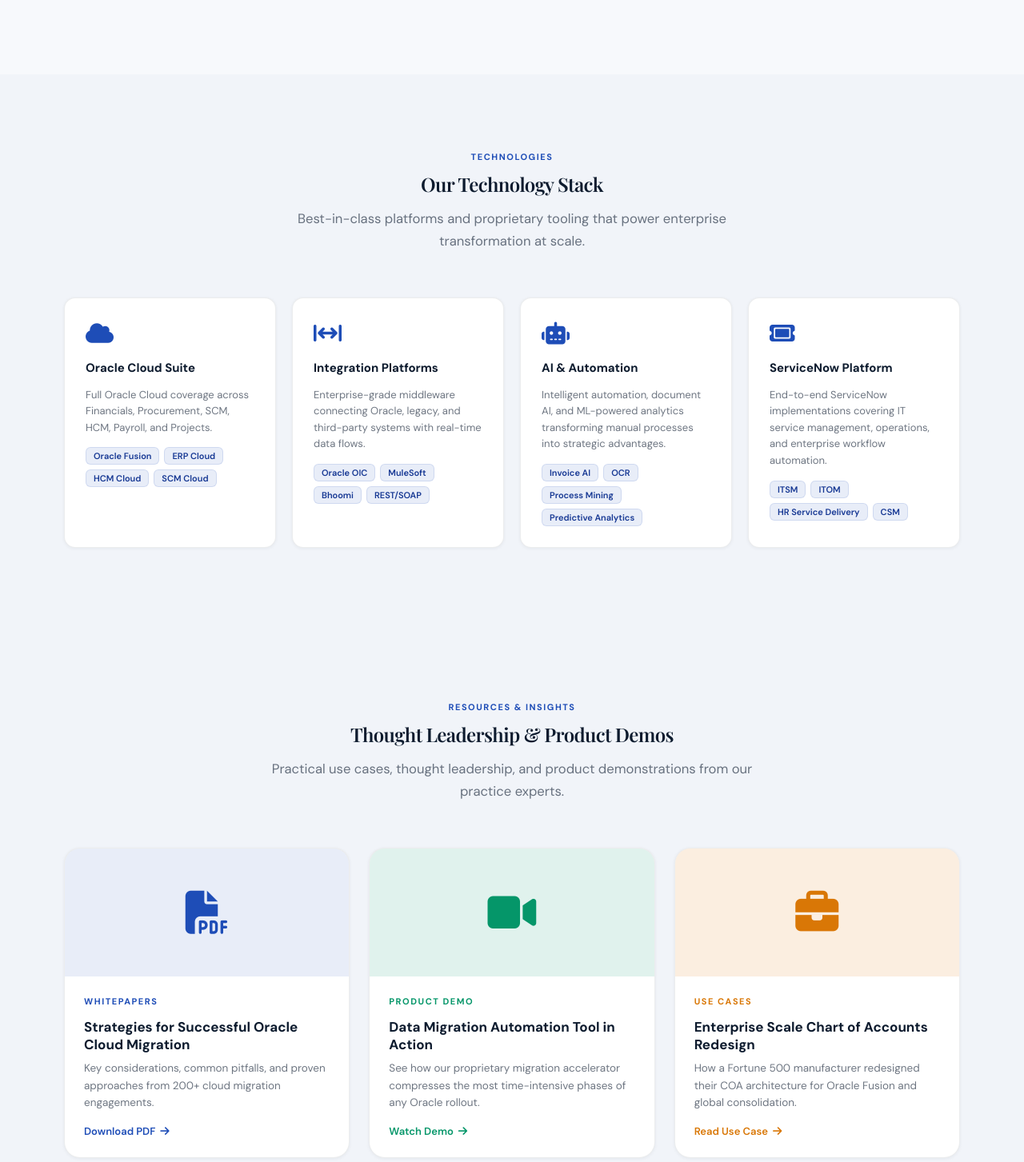
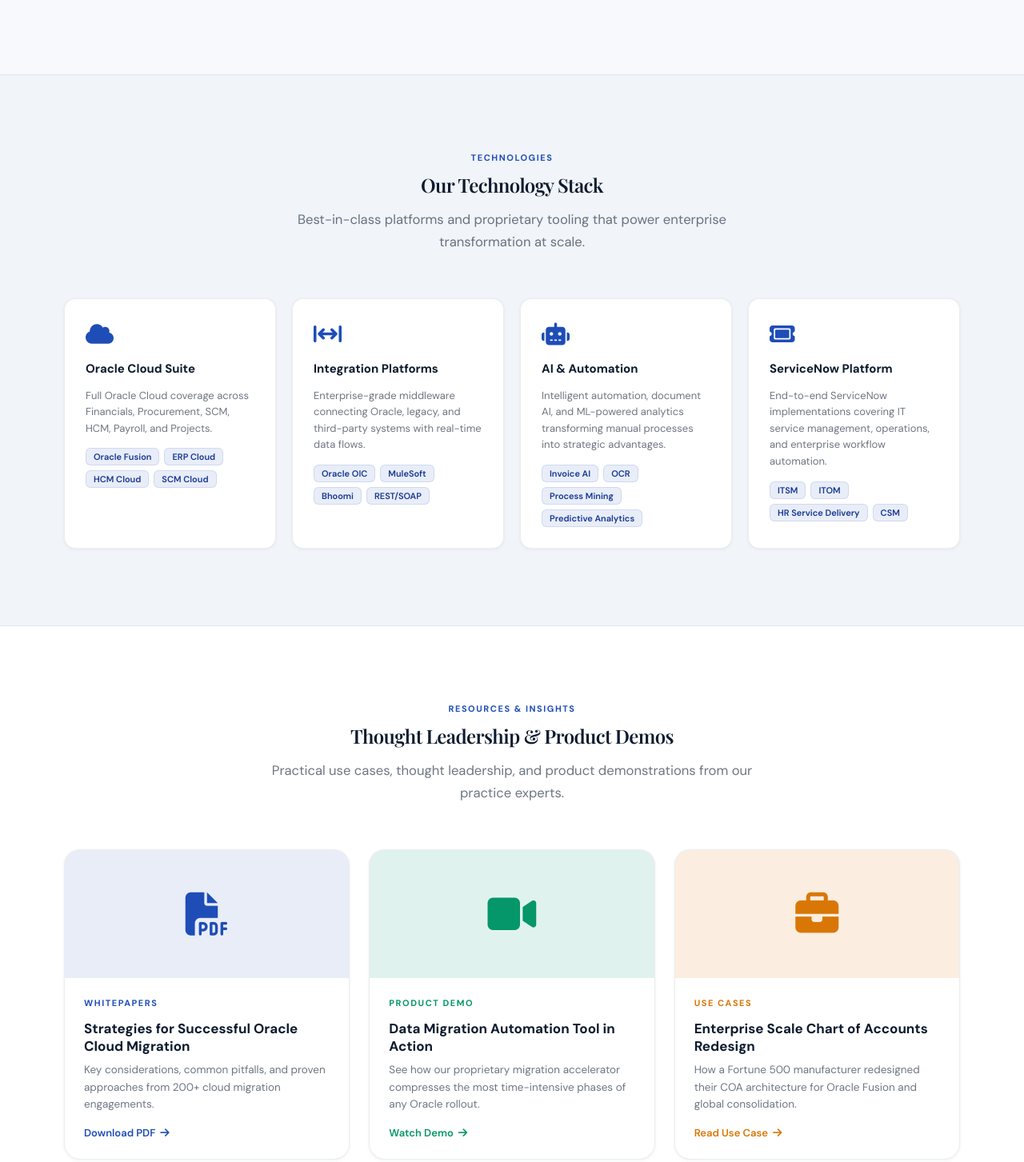
Before and after one commit to GowthamAmbadi/TEST_UC, a plain HTML site: page index.html in a window 1280 px wide. Shown: the part 1511-2964 px from the top of the page at 80% size. Drawn offline with nearby package versions, Linux system fonts and the light colour scheme.

Commit message:
sections

```diff
--- a/index.html
+++ b/index.html
@@ -331,7 +331,7 @@
   </section>
 
   <!-- ══ RESOURCES ══════════════════════════════════════════════ -->
-  <section class="section section-alt" id="resources">
+  <section class="section section-white" id="resources">
     <div class="wrap">
       <div class="section-header center reveal">
         <span class="eyebrow">Resources &amp; Insights</span>
--- a/style.css
+++ b/style.css
@@ -112,6 +112,8 @@
 
     .section-alt {
       background: var(--surface-2);
+      border-top: 1px solid var(--line);
+      border-bottom: 1px solid var(--line);
     }
 
     .section-white {
```
